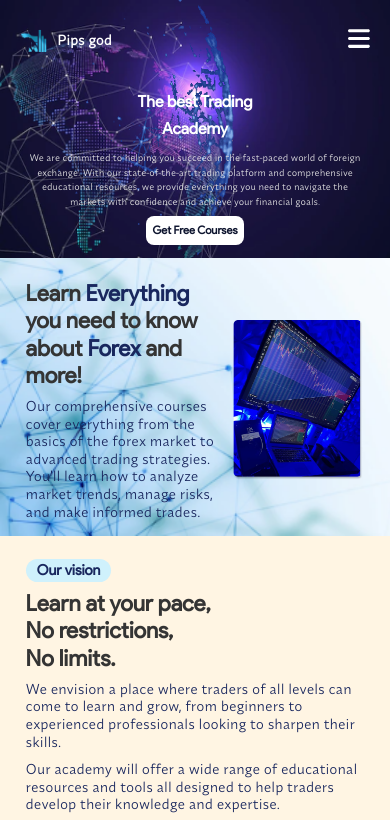
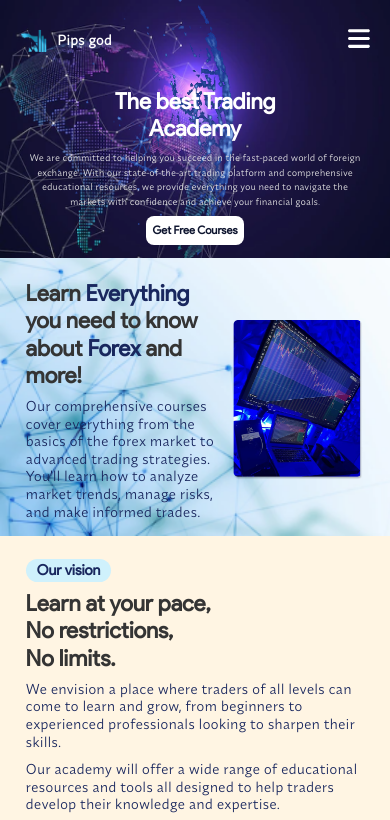
Before and after one commit to vickymarz/pips-god, a React (Create React App) app: page / in a window 390 px wide. Shown: the top 820 px of the page. Built offline with nearby package versions, Linux system fonts and the light colour scheme.

Commit message:
Update index.tsx

```diff
--- a/src/pages/homepage/components/intro/index.tsx
+++ b/src/pages/homepage/components/intro/index.tsx
@@ -3,7 +3,7 @@ import { Button } from "components"
 export const Intro = () => {
   return (
     <section className="text-center px-6 pt-[5.5rem] md:pt-[13.5rem] flex flex-col justify-center items-center gap-y-[0.5rem] md:gap-y-[1.2rem]">
-      <h2 className="font-productSans font-bold text-1.4rem] md:text-[4.2rem] leading-[1.7rem] md:leading-[5rem] text-white">The best Trading <br />Academy</h2>
+      <h2 className="font-productSans font-bold text-[1.4rem] md:text-[4.2rem] leading-[1.7rem] md:leading-[5rem] text-white">The best Trading <br />Academy</h2>
       <p className="md:w-[70%] mx-auto md:font-medium text-[0.6rem] md:text-[1.7rem] leading-[0.9rem] md:leading-[2.5rem] text-[#E8E8E8]">We are committed to helping you succeed in the fast-paced world of foreign exchange. With our state-of-the-art trading platform and comprehensive educational resources, we provide everything you need to navigate the markets with confidence and achieve your financial goals.</p>
        <Button type="button" className='font-productSans rounded-lg bg-white text-[#0D142E] p-[6px] md:py-[20px] md:px-[40px] text-[0.7rem] md:text-[1.2rem] font-bold md:mt-[3.5rem] mb-[13px] md:mb-[2.7rem]'>
           Get Free Courses
```
